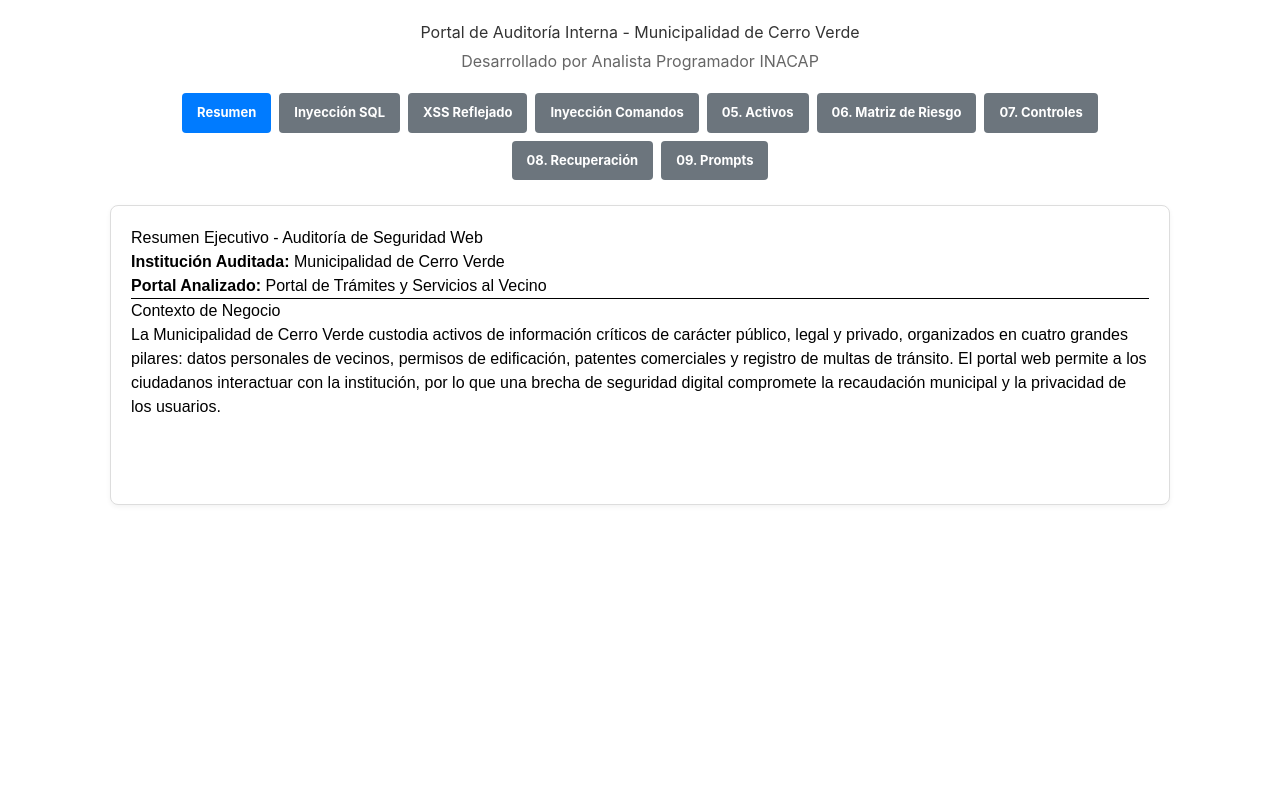
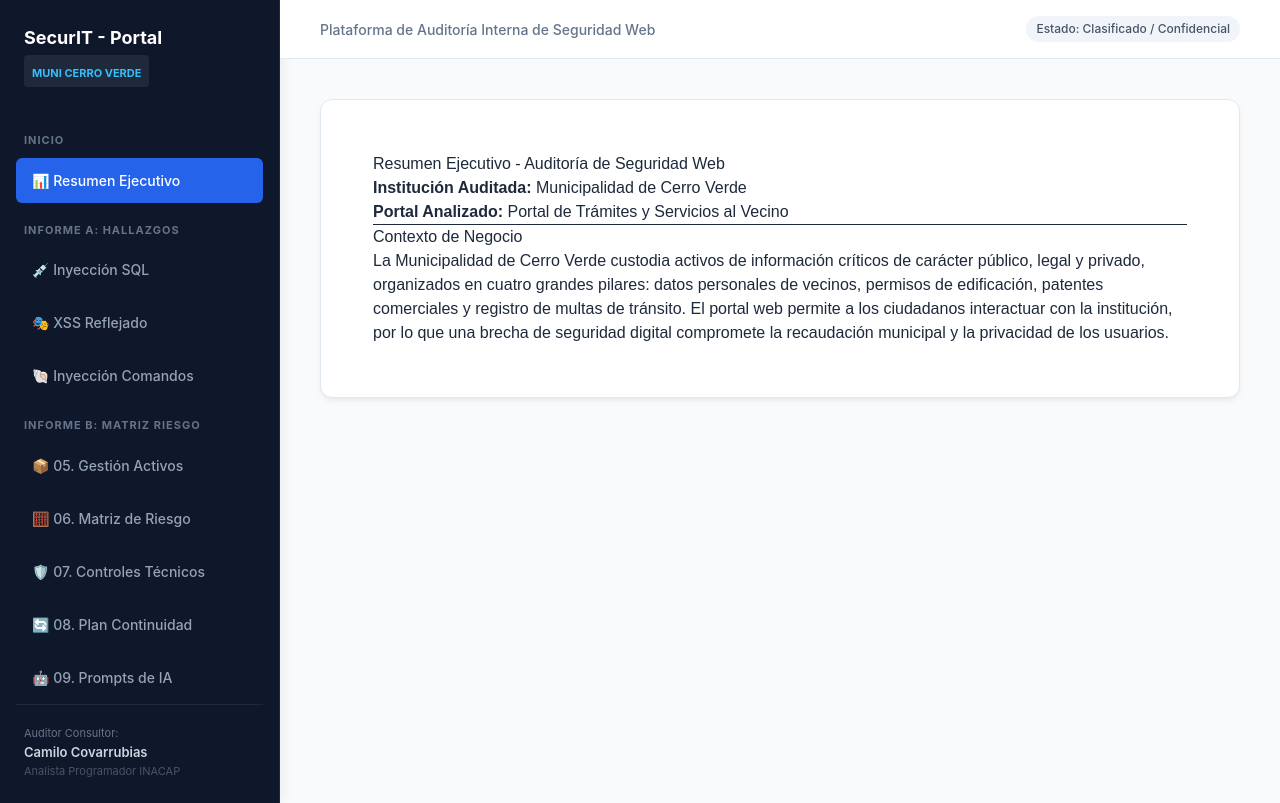
Before and after one commit to camilo15-cpu/auditoria_covcam, a React (Vite) app: page / in a window 1280 px wide. Built offline with nearby package versions, Linux system fonts and the light colour scheme.

Commit message:
Actualiza App.jsx con el nuevo diseño de dashboard corporativo

```diff
--- a/src/App.jsx
+++ b/src/App.jsx
@@ -12,41 +12,137 @@
 export default function App() {
   const [seccion, setSeccion] = useState('resumen');
 
+  // Estilos de los botones del menú lateral
   const botonStyle = (actual) => ({
-    padding: '10px 15px',
+    width: '100%',
+    padding: '12px 16px',
+    margin: '4px 0',
     cursor: 'pointer',
-    backgroundColor: seccion === actual ? '#007bff' : '#6c757d',
-    color: 'white',
+    backgroundColor: seccion === actual ? '#2563eb' : 'transparent',
+    color: seccion === actual ? '#ffffff' : '#94a3b8',
     border: 'none',
-    borderRadius: '4px',
-    fontWeight: 'bold',
-    fontSize: '13px'
+    borderRadius: '6px',
+    fontWeight: '500',
+    fontSize: '14px',
+    textAlign: 'left',
+    transition: 'all 0.2s ease',
+    display: 'flex',
+    alignItems: 'center'
   });
 
+  const etiquetaGrupo = {
+    fontSize: '11px',
+    fontWeight: 'bold',
+    color: '#64748b',
+    textTransform: 'uppercase',
+    letterSpacing: '1px',
+    margin: '15px 0 5px 8px'
+  };
+
   return (
-    <div style={{ maxWidth: '1100px', margin: '0 auto', padding: '20px' }}>
-      <h1 style={{ textAlign: 'center', color: '#333', marginBottom: '5px' }}>
-        Portal de Auditoría Interna - Municipalidad de Cerro Verde
-      </h1>
-      <p style={{ textAlign: 'center', color: '#666', marginTop: '0', marginBottom: '20px' }}>
-        Desarrollado por Analista Programador INACAP
-      </p>
+    <div style={{
+      display: 'flex',
+      minHeight: '100vh',
+      fontFamily: '"Inter", "Segoe UI", Arial, sans-serif',
+      backgroundColor: '#f8fafc',
+      color: '#1e293b'
+    }}>
 
-      {/* Menú de Navegación Completo */}
-      <div style={{ display: 'flex', justifyContent: 'center', gap: '8px', marginBottom: '25px', flexWrap: 'wrap' }}>
-        <button onClick={() => setSeccion('resumen')} style={botonStyle('resumen')}>Resumen</button>
-        <button onClick={() => setSeccion('sql')} style={botonStyle('sql')}>Inyección SQL</button>
-        <button onClick={() => setSeccion('xss')} style={botonStyle('xss')}>XSS Reflejado</button>
-        <button onClick={() => setSeccion('comandos')} style={botonStyle('comandos')}>Inyección Comandos</button>
-        <button onClick={() => setSeccion('activos')} style={botonStyle('activos')}>05. Activos</button>
-        <button onClick={() => setSeccion('matriz')} style={botonStyle('matriz')}>06. Matriz de Riesgo</button>
-        <button onClick={() => setSeccion('controles')} style={botonStyle('controles')}>07. Controles</button>
-        <button onClick={() => setSeccion('recuperacion')} style={botonStyle('recuperacion')}>08. Recuperación</button>
-        <button onClick={() => setSeccion('prompts')} style={botonStyle('prompts')}>09. Prompts</button>
+
+      <div style={{
+        width: '280px',
+        backgroundColor: '#0f172a', // Fondo oscuro pro
+        padding: '24px 16px',
+        display: 'flex',
+        flexDirection: 'column',
+        borderRight: '1px solid #1e293b',
+        boxShadow: '4px 0 10px rgba(0,0,0,0.05)'
+      }}>
+        {/* Encabezado del Sistema */}
+        <div style={{ marginBottom: '30px', paddingLeft: '8px' }}>
+          <h2 style={{ color: '#ffffff', fontSize: '18px', margin: '0 0 4px 0', fontWeight: '700' }}>
+            SecurIT - Portal
+          </h2>
+          <div style={{ display: 'inline-block', backgroundColor: '#1e293b', padding: '4px 8px', borderRadius: '4px' }}>
+            <span style={{ color: '#38bdf8', fontSize: '11px', fontWeight: 'bold' }}>
+              MUNI CERRO VERDE
+            </span>
+          </div>
         </div>
 
-      {/* Contenedor del Render Dinámico */}
-      <div style={{ border: '1px solid #ddd', borderRadius: '8px', boxShadow: '0 2px 5px rgba(0,0,0,0.05)', backgroundColor: '#fff', minHeight: '300px' }}>
+
+        <div style={etiquetaGrupo}>Inicio</div>
+        <button onClick={() => setSeccion('resumen')} style={botonStyle('resumen')}>
+          📊 Resumen Ejecutivo
+        </button>
+
+
+        <div style={etiquetaGrupo}>Informe A: Hallazgos</div>
+        <button onClick={() => setSeccion('sql')} style={botonStyle('sql')}>
+          💉 Inyección SQL
+        </button>
+        <button onClick={() => setSeccion('xss')} style={botonStyle('xss')}>
+          🎭 XSS Reflejado
+        </button>
+        <button onClick={() => setSeccion('comandos')} style={botonStyle('comandos')}>
+          🐚 Inyección Comandos
+        </button>
+
+
+        <div style={etiquetaGrupo}>Informe B: Matriz Riesgo</div>
+        <button onClick={() => setSeccion('activos')} style={botonStyle('activos')}>
+          📦 05. Gestión Activos
+        </button>
+        <button onClick={() => setSeccion('matriz')} style={botonStyle('matriz')}>
+          🧮 06. Matriz de Riesgo
+        </button>
+        <button onClick={() => setSeccion('controles')} style={botonStyle('controles')}>
+          🛡️ 07. Controles Técnicos
+        </button>
+        <button onClick={() => setSeccion('recuperacion')} style={botonStyle('recuperacion')}>
+          🔄 08. Plan Continuidad
+        </button>
+        <button onClick={() => setSeccion('prompts')} style={botonStyle('prompts')}>
+          🤖 09. Prompts de IA
+        </button>
+
+
+        <div style={{ marginTop: 'auto', paddingTop: '20px', borderTop: '1px solid #1e293b', paddingLeft: '8px' }}>
+          <p style={{ color: '#64748b', fontSize: '11px', margin: 0 }}>Auditor Consultor:</p>
+          <p style={{ color: '#cbd5e1', fontSize: '13px', margin: '2px 0 0 0', fontWeight: '600' }}>Camilo Covarrubias</p>
+          <p style={{ color: '#475569', fontSize: '11px', margin: 0 }}>Analista Programador INACAP</p>
+        </div>
+      </div>
+
+
+      <div style={{ flex: 1, display: 'flex', flexDirection: 'column' }}>
+
+
+        <div style={{
+          backgroundColor: '#ffffff',
+          padding: '16px 40px',
+          borderBottom: '1px solid #e2e8f0',
+          display: 'flex',
+          justifyContent: 'space-between',
+          alignItems: 'center'
+        }}>
+          <span style={{ fontSize: '14px', fontWeight: '500', color: '#64748b' }}>
+            Plataforma de Auditoría Interna de Seguridad Web
+          </span>
+          <span style={{ fontSize: '12px', padding: '4px 10px', backgroundColor: '#f1f5f9', borderRadius: '20px', color: '#475569', fontWeight: '500' }}>
+            Estado: Clasificado / Confidencial
+          </span>
+        </div>
+
+
+        <div style={{ padding: '40px', overflowY: 'auto', flex: 1 }}>
+          <div style={{
+            backgroundColor: '#ffffff',
+            borderRadius: '12px',
+            padding: '32px',
+            boxShadow: '0 4px 6px -1px rgba(0,0,0,0.05), 0 2px 4px -1px rgba(0,0,0,0.03)',
+            border: '1px solid #e2e8f0'
+          }}>
             {seccion === 'resumen' && <Resumen />}
             {seccion === 'sql' && <InyeccionSQL />}
             {seccion === 'xss' && <XSS />}
@@ -58,5 +154,9 @@
             {seccion === 'prompts' && <Prompts />}
           </div>
         </div>
-  );
+
+      </div>
+
+    </div>
+  )
 }
```
Lines whose indentation alone changed are shown as unchanged.
